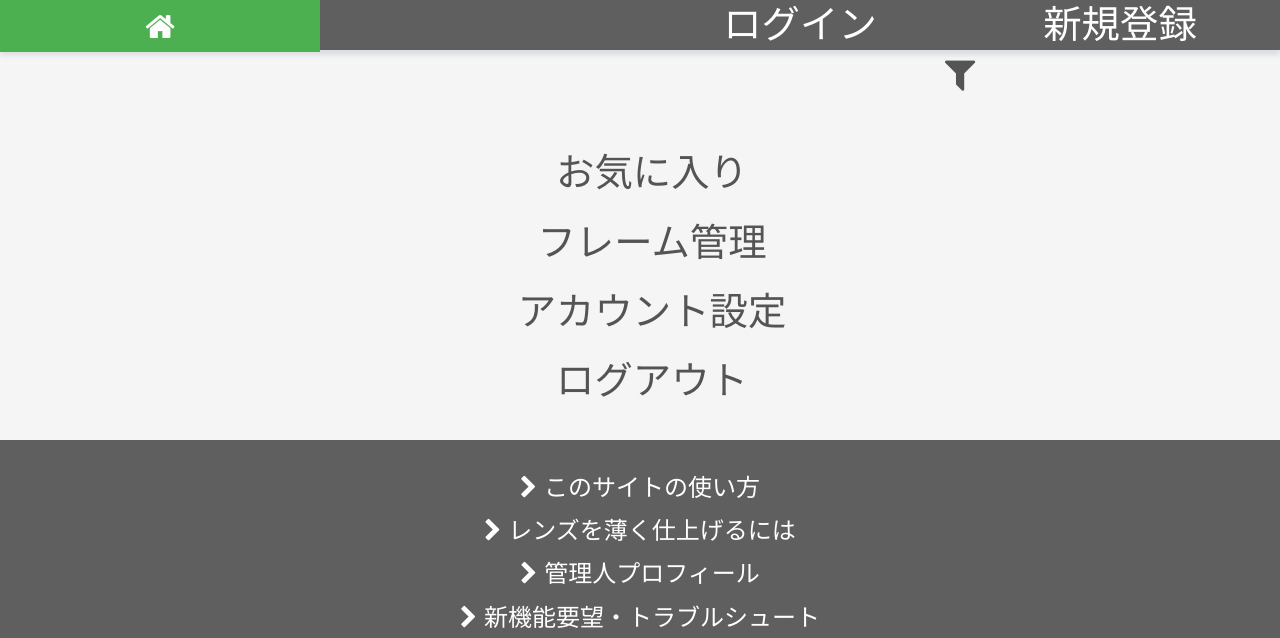
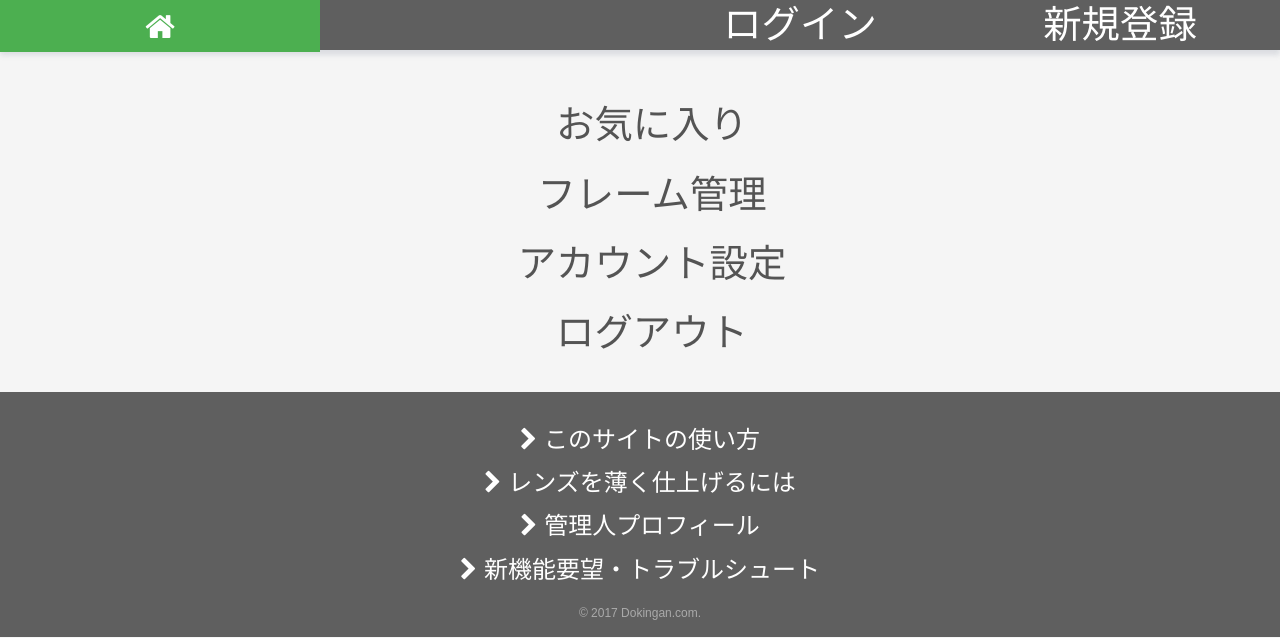
Before and after one commit to edetchi/dokingan, a PHP site: page /mypage/index.php in a window 1280 px wide. Shown: the top 638 px of the page. Run offline with PHP 8.4, Linux system fonts and the light colour scheme; the visitor is signed in with stand-in values (Sample User, id 1); data that the repository does not hold is empty; some web fonts are replaced.

Commit message:
マイページのヘッダーを修正

```diff
--- a/mypage/header.php
+++ b/mypage/header.php
@@ -23,23 +23,13 @@
         <li class="nav-bar__login"><a class="nav-bar__login-link modal-login__trigger" data-modal="modal-login">ログイン</a></li>
         <li class="nav-bar__register"><a class="modal-register__trigger nav-bar__register-link" data-modal="modal-register" href="../registration.php">新規登録</a></li>
         <?php else: ?>
-        <li class="nav-bar__mymenu"><a class="nav-bar__mymenu-link modal-mymenu__trigger" data-modal="modal-mymenu"><i class="fa fa-user nav-bar__mymenu-icon" aria-hidden="true"></i>マイメニュー</a></li>
-        <?php endif; ?>
-        <?php if(!$is_detail_page): ?>
-        <li class="nav-bar__filter">
-          <a class="nav-bar__filter-link" href="#"><!--<span class="icon icon-filter">--><i class="fa fa-filter nav-bar__filter-icon" aria-hidden="true"></i></a>
-        </li>
-        <?php else: ?>
-        <li class="nav-bar__back"></span>
-          <a class="nav-bar__back-link" href="../"><!--<span class="icon icon-undo"></span>--><i class="fa fa-arrow-left nav-bar__back-icon" aria-hidden="true"></i>
-          </a>
-        </li>
+        <li class="nav-bar__mymenu"><a class="nav-bar__mymenu-link modal-mymenu__trigger" data-modal="modal-mymenu"><i class="fa fa-user nav-bar__mymenu-icon" aria-hidden="true"></i><span class="nav-bar__mymenu-text">マイメニュー</span></a></li>
         <?php endif; ?>
       </ul>
     </div><!--.nav-bar-->
     <div class="modal-login">
       <h2 class="modal-login__title">ログイン</h2>
-      <form action="login.php" method="post">
+      <form action="../mypage/login.php" method="post">
         <div>
           <label for="roguin"><span class="attention"></span></label>
           <input type="text" name="user_loginid" class="modal-login__email-input" id="roguin" size="10" placeholder="ユーザー名 or メールアドレス">
@@ -52,12 +42,12 @@
           <input type="submit" name="send" class="modal-login__btn-input" value="ログイン">
         </div>
         <p class="modal-login__notice-password">パスワードを忘れた方は <a class="modal-login__notice-password-link" href="#  ">こちら</a></p>
-        <p class="modal-login__notice-register">アカウントをお持ちでない方 <a class="modal-login__notice-register-link" href="registration.php">新規登録</a></p>
+        <p class="modal-login__notice-register">アカウントをお持ちでない方 <a class="modal-login__notice-register-link" href="../registration.php">新規登録</a></p>
       </form>
     </div><!--.modal-login-->
     <div class="modal-register">
       <h2 class="modal-register__title">アカウントの作成</h2>
-      <p class="modal-register__notice">すでにアカウントをお持ちの方は <a class="modal-register__notice-link" href="#  ">こちら</a></p>
+      <p class="modal-register__notice">すでにアカウントをお持ちの方は <a class="modal-register__notice-link" href="#">こちら</a></p>
     </div><!--.modal-register-->
     <div class="modal-mymenu">
       <ul class="modal-mymenu__layout">
```
